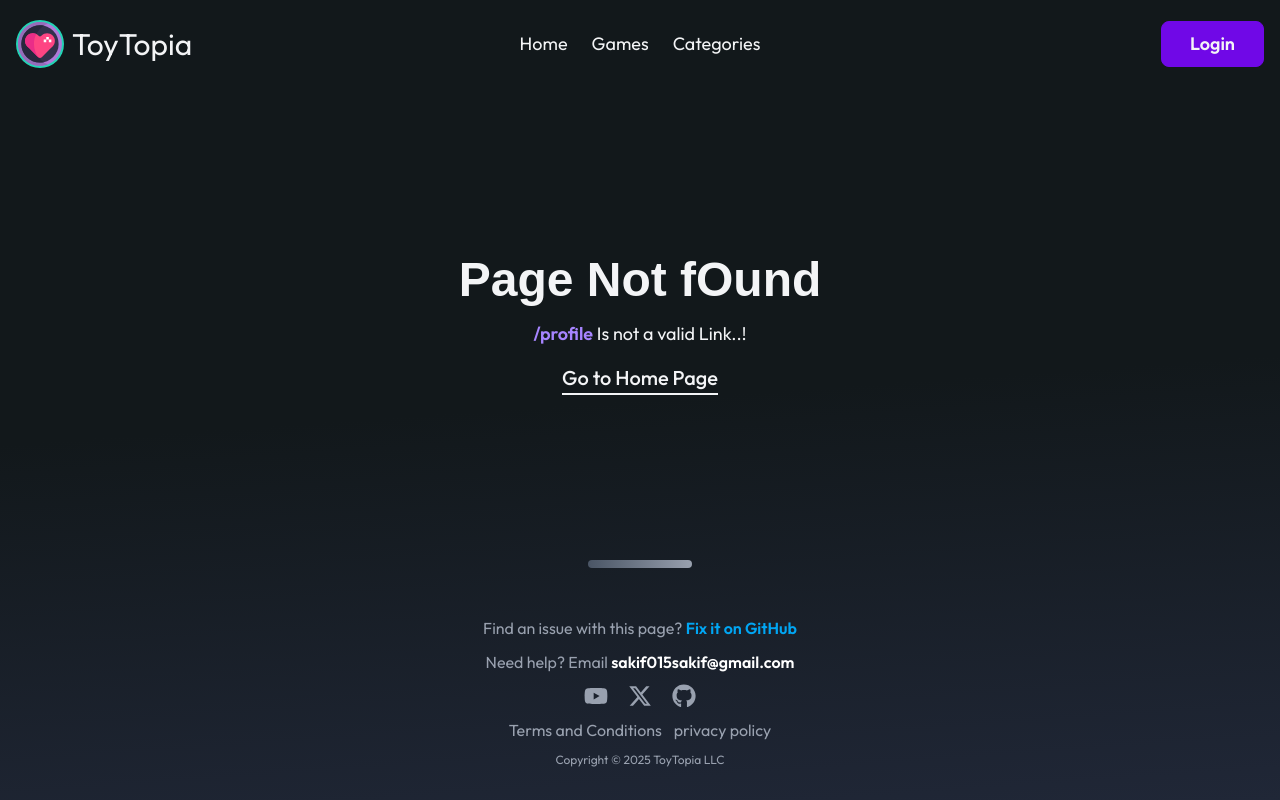
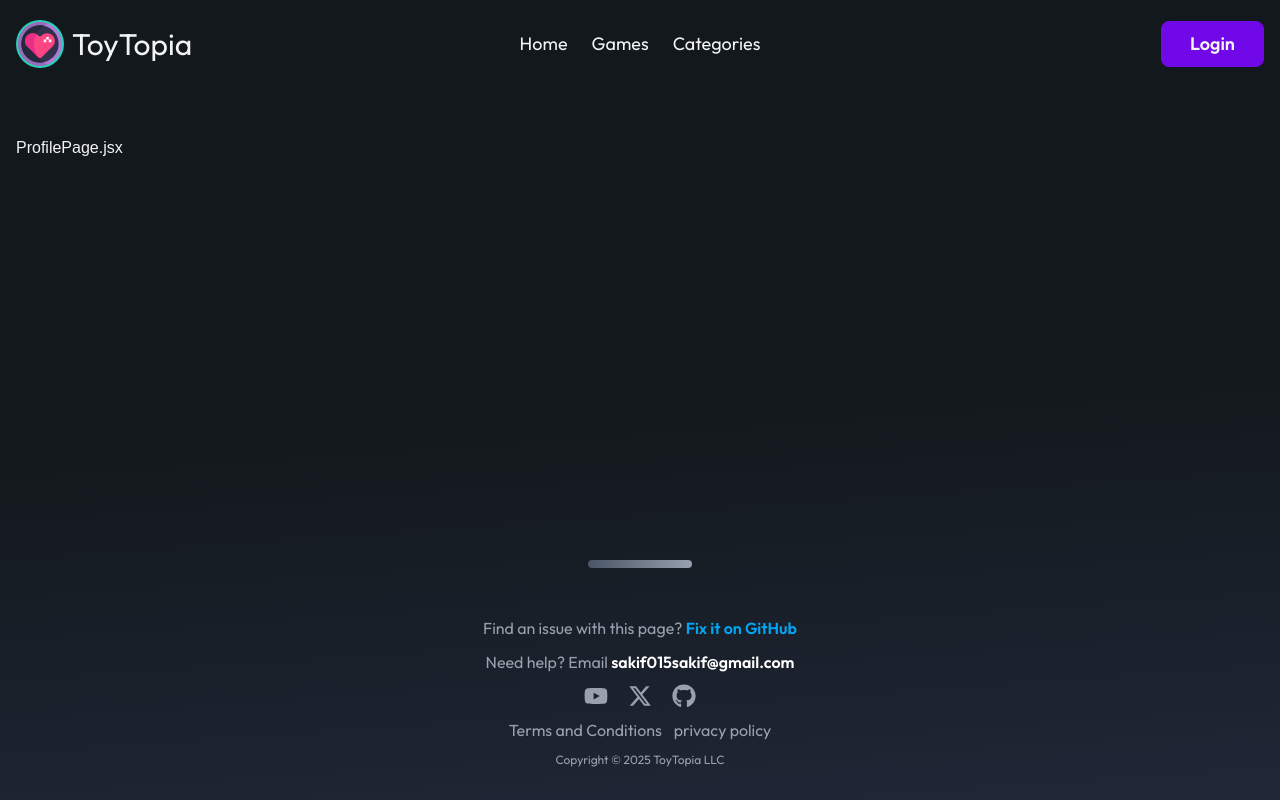
Before and after one commit to MdSakifHossain/PH-Lv01-B12A09-ToyTopia-04-11-2025, a React (Vite) app: page /profile in a window 1280 px wide. Built offline with nearby package versions, Linux system fonts and the light colour scheme; no server answers; a web font is replaced by a local one.

Commit message:
feat(profile): create and integrate ProfilePage component into /my-profile route

```diff
--- /dev/null
+++ b/src/pages/ProfilePage.jsx
@@ -0,0 +1,11 @@
+import React from "react";
+
+const ProfilePage = () => {
+  return (
+    <div>
+      <p>ProfilePage.jsx</p>
+    </div>
+  );
+};
+
+export default ProfilePage;
--- a/src/routes/routes.jsx
+++ b/src/routes/routes.jsx
@@ -17,6 +17,7 @@ import { homeLoader } from "../loaders/homeLoader";
 import { gamesLoader } from "../loaders/gamesLoader";
 import { gameDetailLoader } from "../loaders/gameDetailLoader";
 import { singleCategoryLoader } from "../loaders/singleCategoryLoader";
+import ProfilePage from "../pages/ProfilePage";
 
 export const router = createBrowserRouter([
   {
@@ -68,6 +69,10 @@ export const router = createBrowserRouter([
         path: "register",
         Component: RegisterPage,
       },
+      {
+        path: "profile",
+        Component: ProfilePage,
+      },
     ],
   },
   {
```
